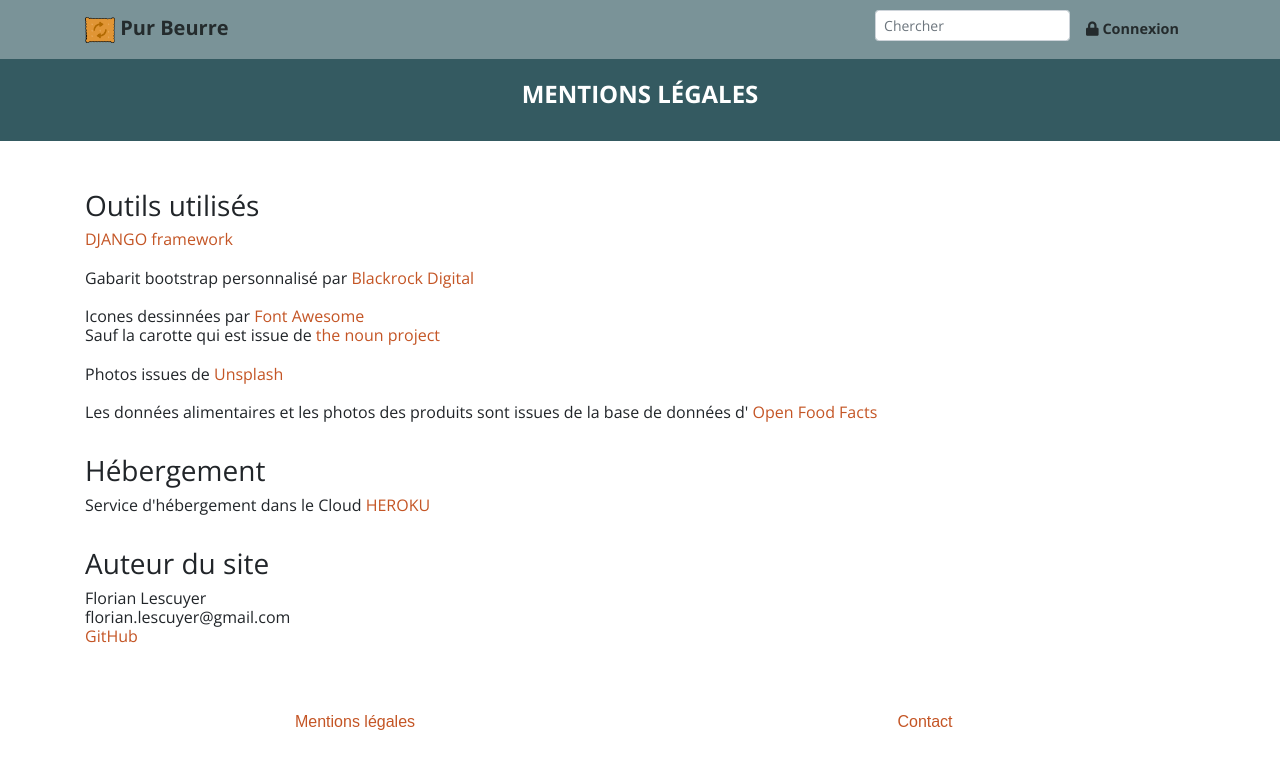
After one commit to mrflofinou/Pur_beurre, a Django app: template substitute/templates/substitute/notices.html in a window 1280 px wide. The commit adds this page. Shown: the top 769 px of the page. Run offline with Django 3.2, Linux system fonts and the light colour scheme; the template is opened without the code that fills it, so the values that code supplies are empty; parts of the project's set-up code (start-up, migrations or seed data) failed here and were passed over; some libraries are stand-ins or nearby versions; some web fonts are replaced.

Commit message:
Add page for legals notices

```diff
--- a/purbeurre_project/urls.py
+++ b/purbeurre_project/urls.py
@@ -27,7 +27,7 @@ urlpatterns = [
     url(r'^login/$', auth_views.LoginView.as_view(template_name="substitute/login.html"), name="login"),
     url(r'^logout/$', auth_views.LogoutView.as_view(next_page="index"), name="logout"),
     url(r'^my_account/$', views.my_account, name="my_account"),
-    # url(r'^/$',),
+    url(r'^notices/$', views.notices, name="notices"),
     url(r'^admin/', admin.site.urls)
 ]
 
--- a/substitute/templates/substitute/base.html
+++ b/substitute/templates/substitute/base.html
@@ -78,7 +78,7 @@
         <div class="container py-2">
             <div class="row justify-content-around">
               <div class="col-4 text-center">
-                <a href="#">Mentions légales</a>
+                <a href="{% url 'notices' %}">Mentions légales</a>
               </div>
               <div class="col-4 text-center">
                 <a href="/#contact">Contact</a>
--- /dev/null
+++ b/substitute/templates/substitute/notices.html
@@ -0,0 +1,43 @@
+{% extends "substitute/base.html" %}
+
+{% block title %}
+    Mentions légales
+{% endblock %}
+
+{% block header %}
+    {% include 'substitute/header.html' with title="Mentions légales" %}
+{% endblock %}
+
+{% block content %}
+    <section>
+        <div class="container">
+            <h3>Outils utilisés</h3>
+            <h6>
+                <a href="https://www.djangoproject.com/">DJANGO framework</a> <br>
+                <br>
+                Gabarit bootstrap personnalisé par <a href="https://blackrockdigital.github.io/startbootstrap-creative/">Blackrock Digital</a> <br>
+                <br>
+                Icones dessinnées par <a href="https://fontawesome.com/">Font Awesome</a> <br>
+                Sauf la carotte qui est issue de <a href="https://thenounproject.com">the noun project</a> <br>
+                <br>
+                Photos issues de <a href="https://unsplash.com/">Unsplash</a> <br>
+                <br>
+                Les données alimentaires et les photos des produits sont issues de la base de données d'
+                <a href="https://fr.openfoodfacts.org/">Open Food Facts</a> <br>
+            </h6>
+            <br>
+            <h3>Hébergement</h3>
+            <h6>
+                Service d'hébergement dans le Cloud <a href="https://www.heroku.com/">HEROKU</a>
+            </h6>
+            <br>
+            <h3>Auteur du site</h3>
+            <h6>
+                Florian Lescuyer <br>
+                florian.lescuyer@gmail.com <br>
+                <a href="https://github.com/mrflofinou">GitHub</a>
+            </h6>
+
+        </div>
+    </section>
+{% endblock  %}
```
